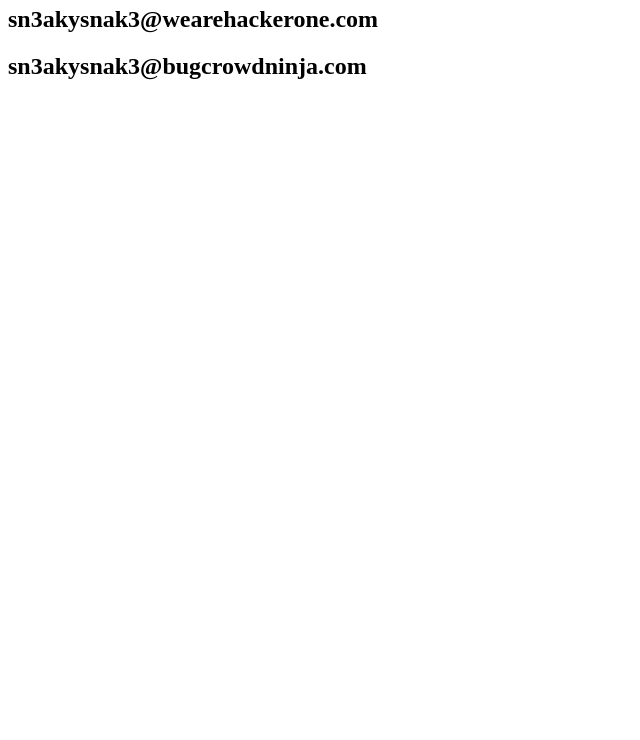
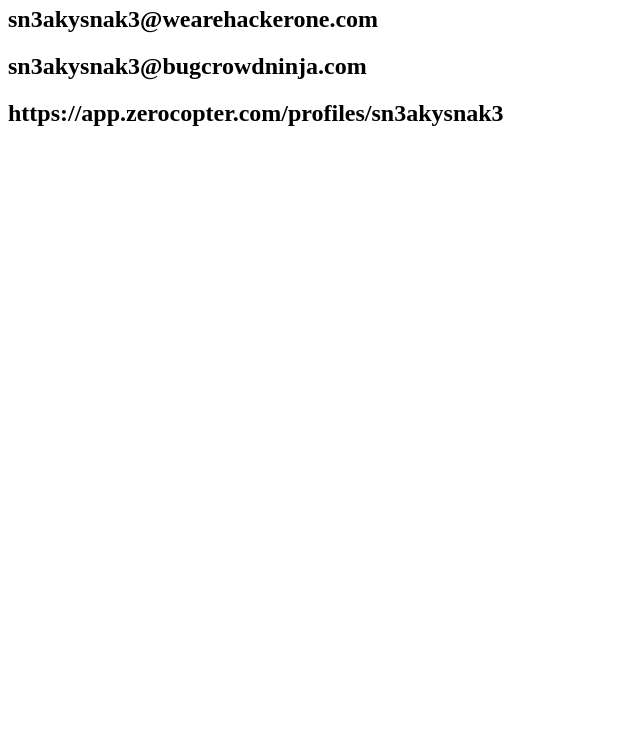
Before and after one commit to SAGEof6iixPATHS/snak3poc.github.io, a plain HTML site: page index.html in a window 1280 px wide. Shown: the part 60-800 px from the top of the page, without its empty margins (0-640 px from the left). Drawn offline with Linux system fonts and the light colour scheme.

Commit message:
Update index.html

```diff
--- a/index.html
+++ b/index.html
@@ -4,5 +4,6 @@
 <h1>snak3 was here</h1>
   <h2>sn3akysnak3@wearehackerone.com</h2>
   <h2>sn3akysnak3@bugcrowdninja.com</h12>
+  <h2>https://app.zerocopter.com/profiles/sn3akysnak3</h2>
 </body>
 </html>
```
